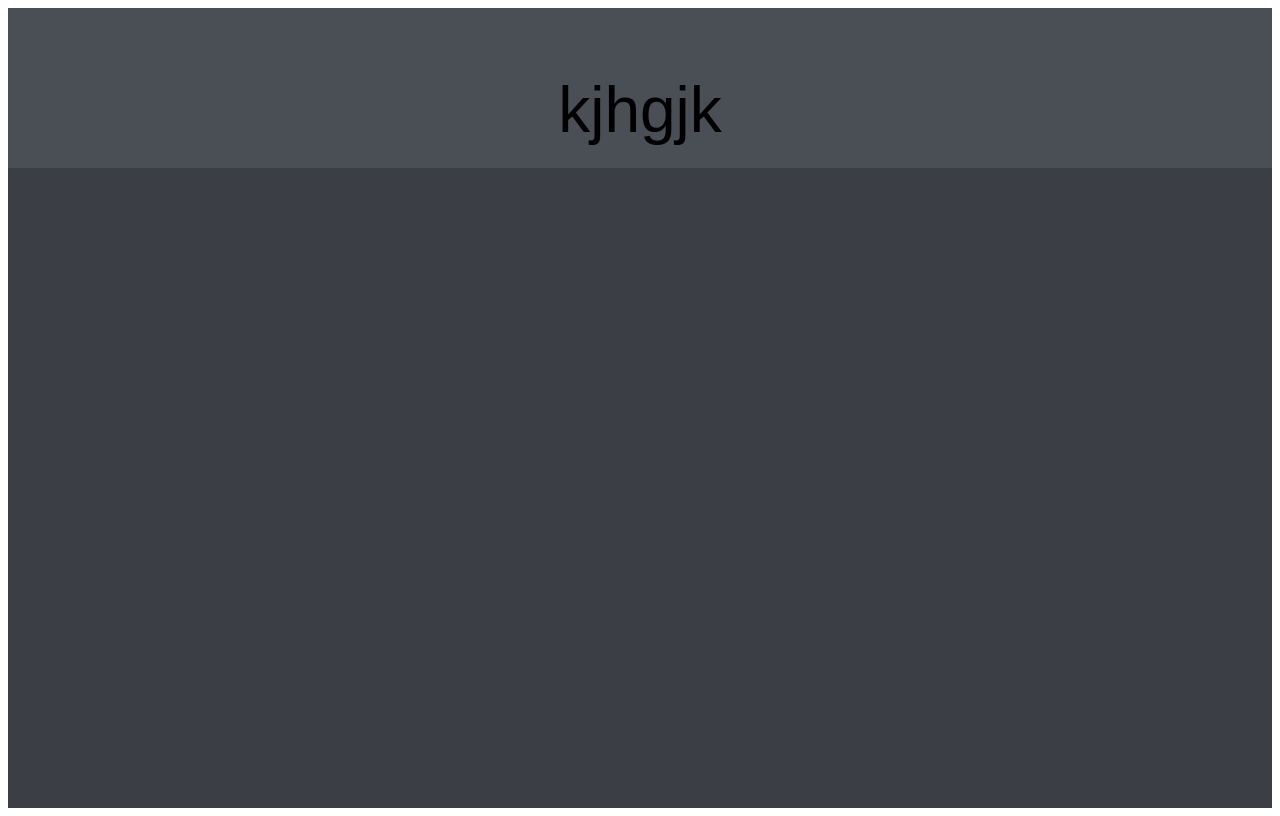
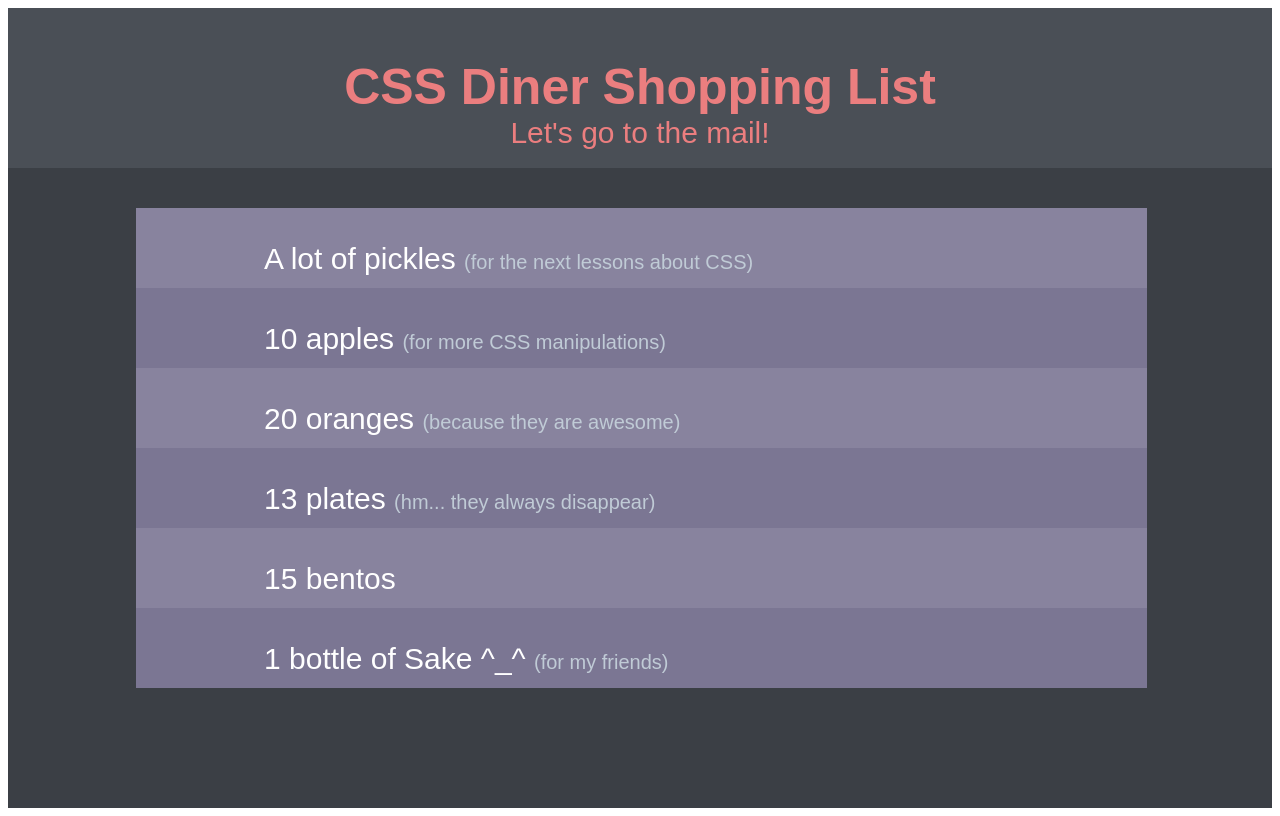
Before and after one commit to kalex32/HTML_November, a plain HTML site: page HW_8_selectors/HW_8_selectors.html in a window 1280 px wide. Drawn offline with Linux system fonts and the light colour scheme.

Commit message:
Proceed HW_8 selector trough dont working

```diff
--- a/HW_8_selectors/HW_8_selectors.html
+++ b/HW_8_selectors/HW_8_selectors.html
@@ -26,8 +26,83 @@
 
         p#headText1 {
             font-family: sans-serif;
-            font-size: 5vw;
-            padding-top: 1px;
+            font-size: 50px;
+            margin-top: 50px;
+            color: #eb7e7f;
+
+        }
+
+        p#headText2 {
+            font-family: sans-serif;
+            font-size: 30px;
+            margin-top: -50px;
+            color: #eb7e7f;
+
+        }
+
+        #menuBlock {
+            position: absolute;
+            height: 60vh;
+            width: 80%;
+            top: 25vh;
+            left: 10vw;
+            right: 10vw;
+            /*            background-color: aliceblue;*/
+        }
+
+        #line1 {
+            position: relative;
+            top: 0;
+            left: 0;
+            width: 100%;
+            height: 10vh;
+            background-color: #88839e;
+            display: inline-block;
+            vertical-align: middle;
+
+        }
+
+        #line2 {
+            position: relative;
+            top: 0vh;
+            left: 0;
+            width: 100%;
+            height: 10vh;
+            background-color: #7b7693;
+            display: inline-block;
+            vertical-align: middle;
+
+
+        }
+
+        #line1:hover {
+            background-color: #625e77;
+            border-bottom: 4px solid #ffffff;
+            border-top: 4px solid #ffffff;
+        }
+
+        #line2:hover {
+            background-color: #625e77;
+            border-bottom: 4px solid #ffffff;
+            border-top: 4px solid #ffffff;
+        }
+
+        p#textMenu1 {
+            font-family: sans-serif;
+            font-size: 30px;
+            color: #ffffff;
+            padding-left: 10vw;
+            padding-top: 0.5vh;
+
+
+        }
+
+        .textMenu2 {
+            font-family: sans-serif;
+            font-size: 20px;
+            color: #c0cbd6;
+            padding-top: 0.5vh;
+
         }
 
     </style>
@@ -37,8 +112,45 @@
     <div id="block">
         <div id="head">
             <p id="headText1">
-kjhgjk
+                <b>CSS Diner Shopping List</b>
             </p>
+            <p id="headText2">
+                Let's go to the mail!
+            </p>
+        </div>
+        <div id="menuBlock">
+            <div id="line1">
+                <p id="textMenu1">
+                    A lot of pickles <span class="textMenu2">(for the next lessons about CSS)</span>
+                </p>
+
+            </div>
+            <div id="line2">
+                <p id="textMenu1">
+                    10 apples <span class="textMenu2">(for more CSS manipulations)</span>
+                </p>
+            </div>
+            <div id="line1">
+                <p id="textMenu1">
+                    20 oranges <span class="textMenu2">(because they are awesome)</span>
+                </p>
+            </div>
+            <div id="line2">
+                <p id="textMenu1">
+                    13 plates <span class="textMenu2">(hm... they always disappear)</span>
+                </p>
+            </div>
+            <div id="line1">
+                <p id="textMenu1">
+                    15 bentos
+                </p>
+            </div>
+            <div id="line2">
+                <p id="textMenu1">
+                    1 bottle of Sake ^_^ <span class="textMenu2">(for my friends)</span>
+                </p>
+            </div>
+
         </div>
     </div>
 
```
